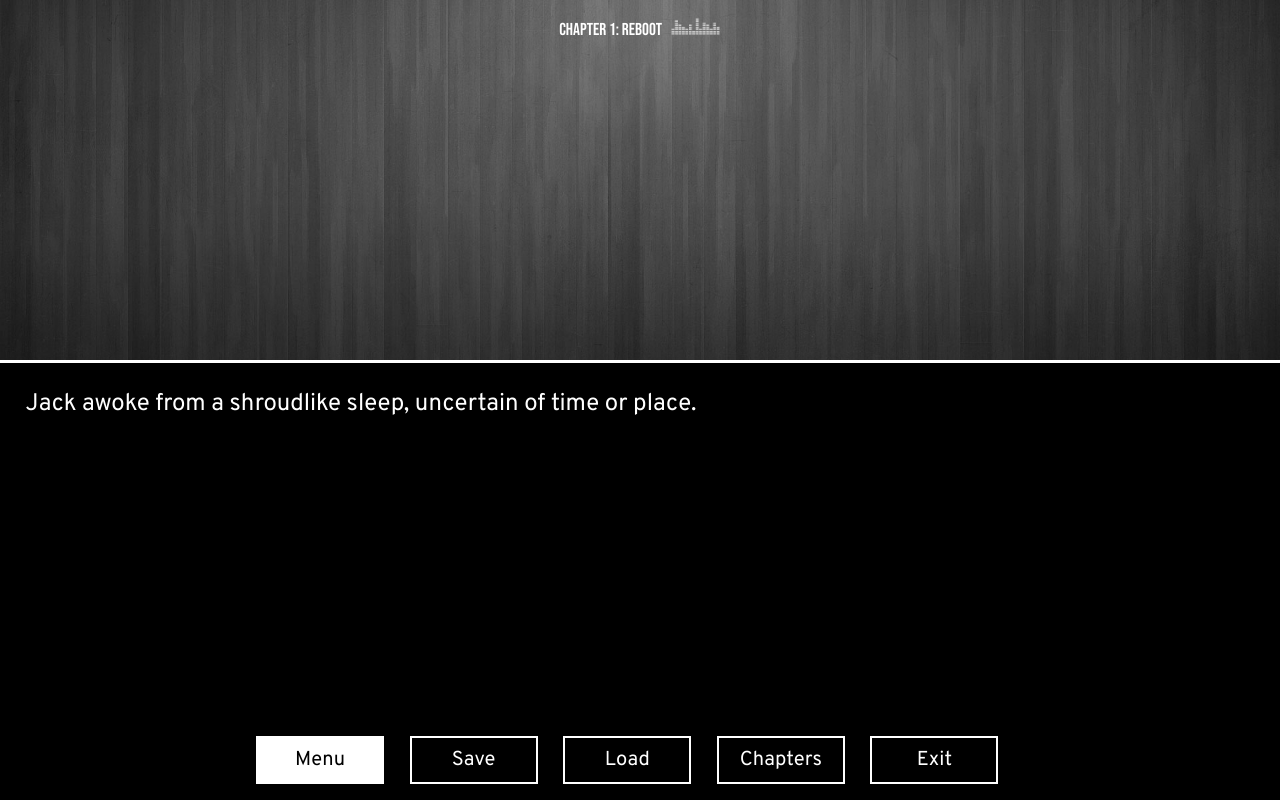
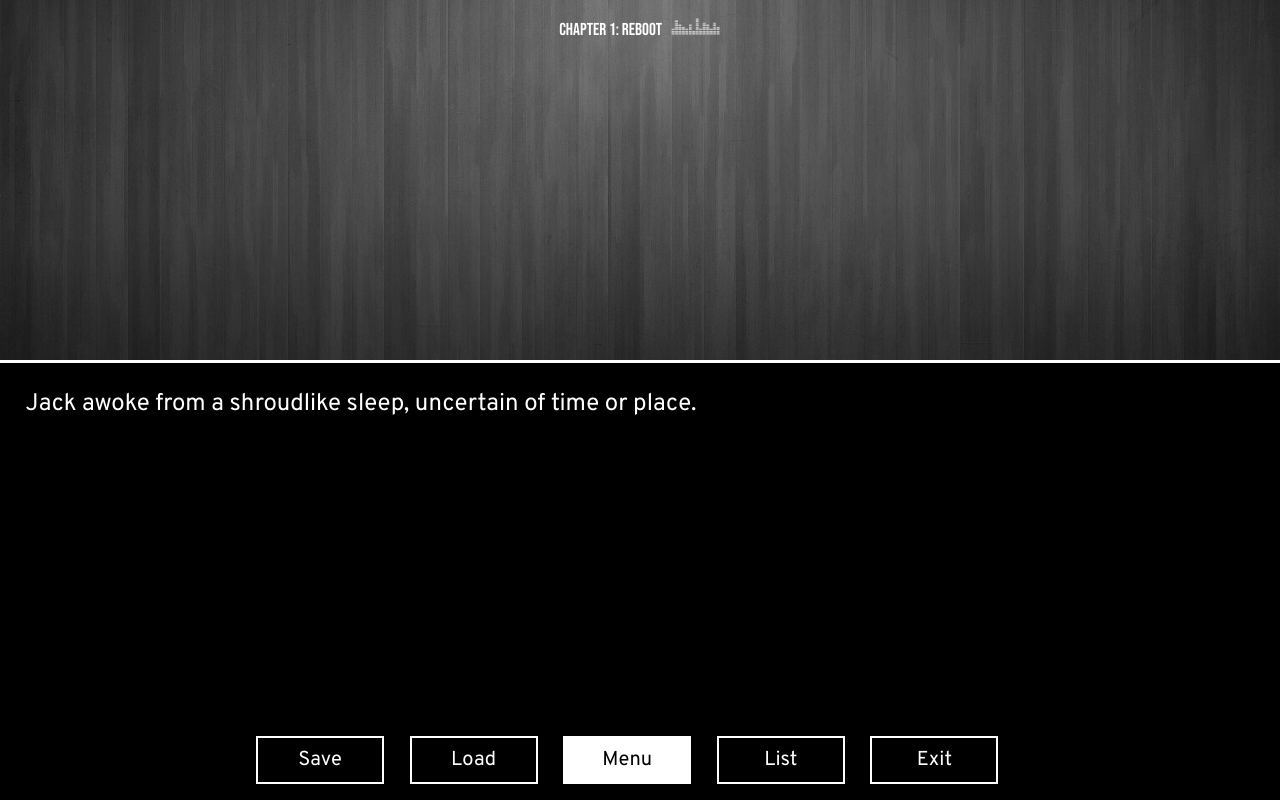
Before and after one commit to hliutongco/homegrown, a React (Create React App) app: page / in a window 1280 px wide. Both pictures are taken after a click on the button "Menu". Built offline with nearby package versions, Linux system fonts and the light colour scheme.

Commit message:
finish basic menu functionality

```diff
--- a/src/App.js
+++ b/src/App.js
@@ -3,7 +3,7 @@ import './stylesheets/App.scss';
 import GameContainer from './containers/GameContainer';
 import Menu from './components/Menu';
 import {jackTableOfContents} from './scripts/tableOfContents';
-import {increaseLine, decreaseLine, spaceBar} from './actions';
+import {increaseLine, decreaseLine, completeLine} from './actions';
 
 export const ChapContext = createContext()
 const initialState = {chapter: 0, line: 0, keycode: null}
@@ -39,8 +39,8 @@ const reducer = (state, action) => {
       return increaseLineHandler(state);
     case "decreaseLine":
       return decreaseLineHandler(state)
-    case "spaceBar":
-      return {...state,  keycode: "Space"}
+    case "completeLine":
+      return {...state,  keycode: "ArrowDown"}
     default:
       return state;
   }
@@ -54,8 +54,8 @@ const handleKeypress = (code, dispatch) => {
   else if(code === "ArrowLeft"){
     dispatch(decreaseLine)
   }
-  else if (code === "Space"){
-    dispatch(spaceBar)
+  else if (code === "ArrowDown"){
+    dispatch(completeLine)
   }
 }
 
--- a/src/actions.js
+++ b/src/actions.js
@@ -6,6 +6,6 @@ export const decreaseLine = {
     type: "decreaseLine"
   }
 
-  export const spaceBar = {
-    type: "spaceBar"
+  export const completeLine = {
+    type: "completeLine"
   }
--- a/src/components/Menu.js
+++ b/src/components/Menu.js
@@ -2,18 +2,44 @@ import React, {useState} from 'react';
 import '../stylesheets/Menu.scss'
 
 export default function Menu(){
-  const [clicked, toggleClick] = useState(false)
+  let [counter, changeCounter] = useState(0)
+  let [intervalID, saveID] = useState(null)
+  let [menuState, changeMenuState] = useState("closed")
+
   const handleClick = () => {
-    toggleClick(!clicked)
+    if(intervalID) return;
+    const interval = setInterval(() => {
+      if(menuState === "closed"){
+        changeCounter(counter++)
+        if(counter === 3){
+          saveID(null)
+          changeMenuState("opened")
+          clearInterval(interval)
+        }
+      }
+      else if(menuState === "opened"){
+        changeCounter(counter--)
+        if(counter === -1){
+          saveID(null)
+          changeMenuState("closed")
+          clearInterval(interval)
+        }
+      }
+    }, 35);
+    saveID(interval);
   }
-  const showButton = !clicked ? "hidden" : ""
+
+  const handleClassChange = (num) => {
+    return counter && counter >= num ? "" : "hidden"
+  }
+
   return (
     <div id="menu">
-      <button onClick={handleClick} className={clicked ? "clicked" : ""}>Menu</button>
-      <button className={showButton}>Save</button>
-      <button className={showButton}>Load</button>
-      <button className={showButton}>Chapters</button>
-      <button className={showButton}>Exit</button>
+      <button className={handleClassChange(2)}>Save</button>
+      <button className={handleClassChange(1)}>Load</button>
+      <button onClick={handleClick} className={menuState === "opened" ? "clicked" : ""}>Menu</button>
+      <button className={handleClassChange(1)}>List</button>
+      <button className={handleClassChange(2)}>Exit</button>
     </div>
   )
 }
--- a/src/stylesheets/Menu.scss
+++ b/src/stylesheets/Menu.scss
@@ -6,9 +6,8 @@
 
   button {
     margin-right: 2%;
-    min-width: 10%;
+    width: 10%;
     overflow-x: hidden;
-    text-overflow: ellipsis;
     font-size: calc(0.7em + 0.7vw);
     font-family: 'Overpass', sans-serif;
     color: white;
@@ -24,16 +23,6 @@
   }
 }
 
-.hidden {
+.hidden{
   display: none;
 }
-
-// .fake-padding {
-//   z-index: -972;
-//   margin: auto;
-// }
-
-// #menu-container {
-//   z-index: -972;
-//   display: flex;
-// }
```
